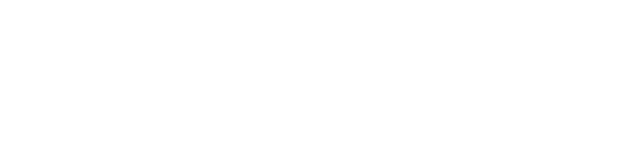
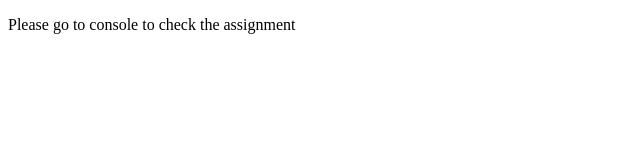
Before and after one commit to Ritanshusoni/module4_solution, a plain HTML site: page index.html in a window 1280 px wide. Shown: the whole page, without its empty margins (0-640 px from the left). Drawn offline with Linux system fonts and the light colour scheme.

Commit message:
Update index.html

```diff
--- a/index.html
+++ b/index.html
@@ -7,6 +7,7 @@
     <title>Module4 solution</title>
 </head>
 <body>
+    <p>Please go to console to check the assignment</p>
     <script src="script.js"></script>
 </body>
 </html>
```
